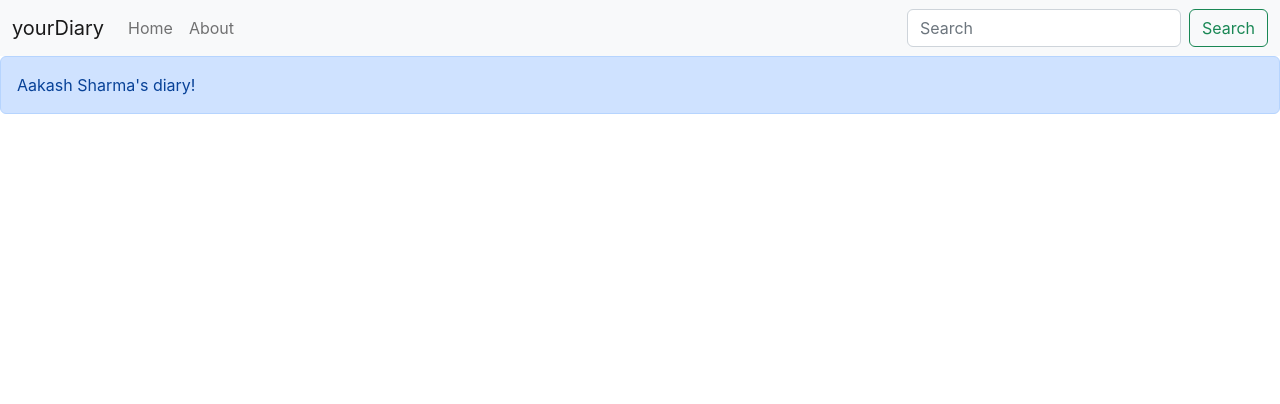
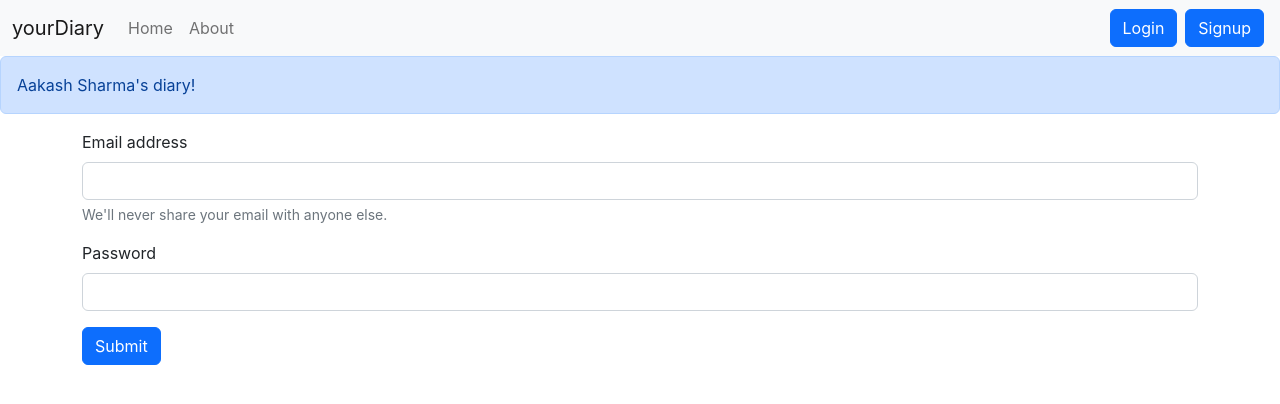
Before and after one commit to hootingsailor/yourdiary, a React (Create React App) app: page /login in a window 1280 px wide. Shown: the top 404 px of the page. Built offline with nearby package versions, Linux system fonts and the light colour scheme.

Commit message:
login functionality partially done

```diff
--- a/src/App.js
+++ b/src/App.js
@@ -9,6 +9,8 @@
 import About from './components/About';
 import Alert from './components/Alert';
 import NoteState from "./context/notes/NoteState";
+import Login from "./components/Login";
+import Signup from "./components/Signup";
 
 function App() {
   return (
@@ -21,6 +23,8 @@
             <Routes>
               <Route path="/" element={<Home />} />
               <Route path="about" element={<About />} />
+              <Route path="login" element={<Login />} />
+              <Route path="signup" element={<Signup />} />
             </Routes>
           </div>
         </BrowserRouter>
--- /dev/null
+++ b/src/components/Login.js
@@ -0,0 +1,51 @@
+import React, { useState } from 'react';
+import { useNavigate } from 'react-router-dom';
+
+const Login = () => {
+
+    const [credentials, setCredentials] = useState({email:"", password:""});
+    let navigate = useNavigate();
+
+    const handleSubmit = async(e)=>{
+        e.preventDefault();
+        const response = await fetch("http://localhost:5000/api/auth/login", {
+            method: 'POST',
+            headers: {
+              'Content-Type': 'application/json',
+            },
+            body: JSON.stringify({email: credentials.email, password: credentials.password })
+          });
+          const json = await response.json();
+          console.log(json);
+          if(json.success){
+            localStorage.setItem("token", json.authtoken);
+            navigate("/");
+          }
+          else{
+              alert("Invalid");
+          }
+    }
+
+    const onChange = (e)=> {
+        setCredentials({...credentials, [e.target.name]: e.target.value});
+    }
+
+    return (
+        <div>
+            <form onSubmit={handleSubmit}>
+                <div className="mb-3">
+                    <label htmlFor="email" className="form-label">Email address</label>
+                    <input type="email" className="form-control" id="email" name="email" value={credentials.email} onChange={onChange} aria-describedby="emailHelp" />
+                        <div id="emailHelp" className="form-text">We'll never share your email with anyone else.</div>
+                </div>
+                <div className="mb-3">
+                    <label htmlFor="password" className="form-label">Password</label>
+                    <input type="password" className="form-control" id="password" name="password" value={credentials.password} onChange={onChange} />
+                </div>
+                <button type="submit" className="btn btn-primary">Submit</button>
+            </form>
+        </div>
+    )
+}
+
+export default Login;
--- a/src/components/Navbar.js
+++ b/src/components/Navbar.js
@@ -21,8 +21,8 @@
                         </li>
                     </ul>
                     <form className="d-flex" role="search">
-                        <input className="form-control me-2" type="search" placeholder="Search" aria-label="Search"/>
-                            <button className="btn btn-outline-success" type="submit">Search</button>
+                            <Link className="btn btn-primary mx-1" to="/login" role="button">Login</Link>
+                            <Link className="btn btn-primary mx-1" to="/signup" role="button">Signup</Link>
                     </form>
                 </div>
             </div>
--- /dev/null
+++ b/src/components/Signup.js
@@ -0,0 +1,11 @@
+import React from 'react';
+
+const Signup = () => {
+  return (
+    <div>
+      I am Signup
+    </div>
+  )
+}
+
+export default Signup;
```
Also changed, not shown: 1 other file (tests, documents, lock files or other folders).
